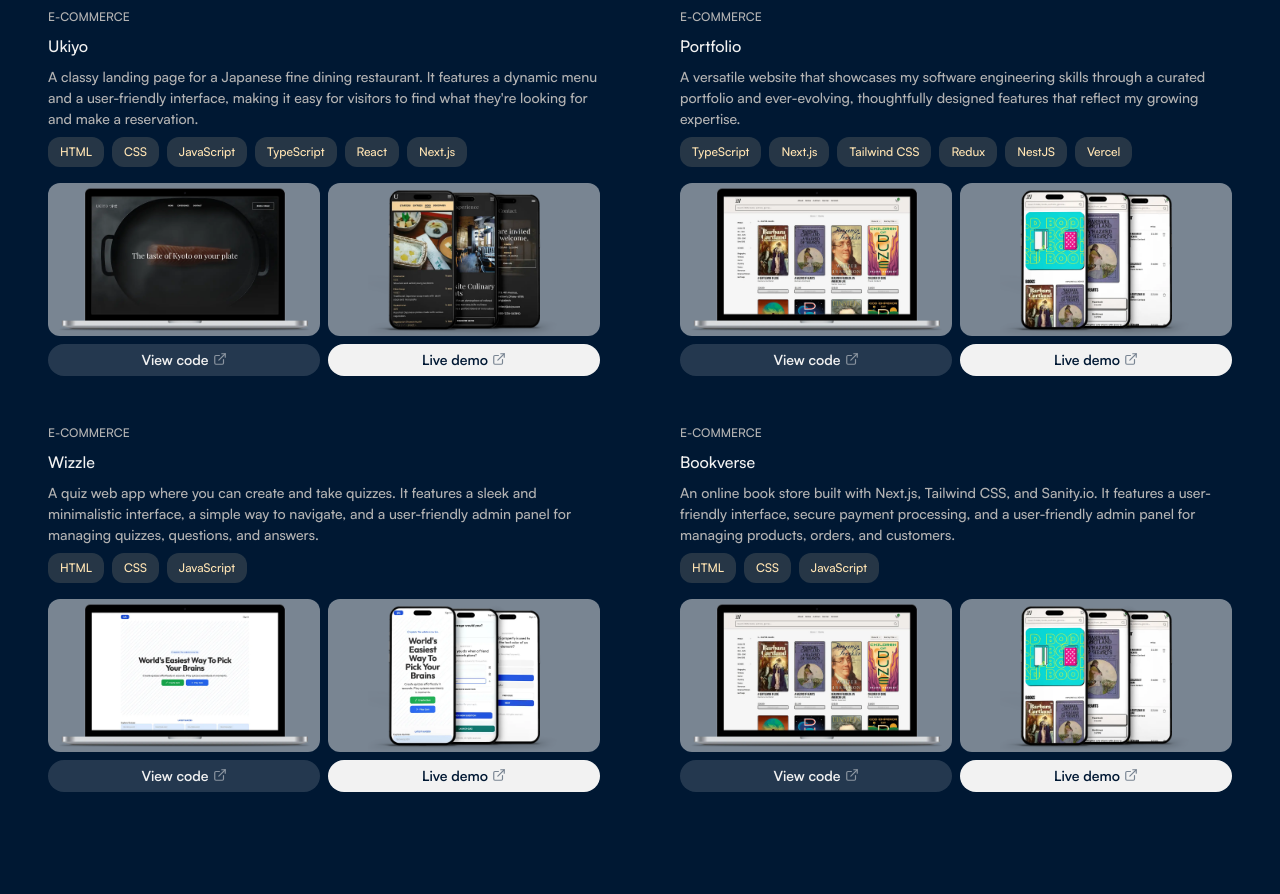
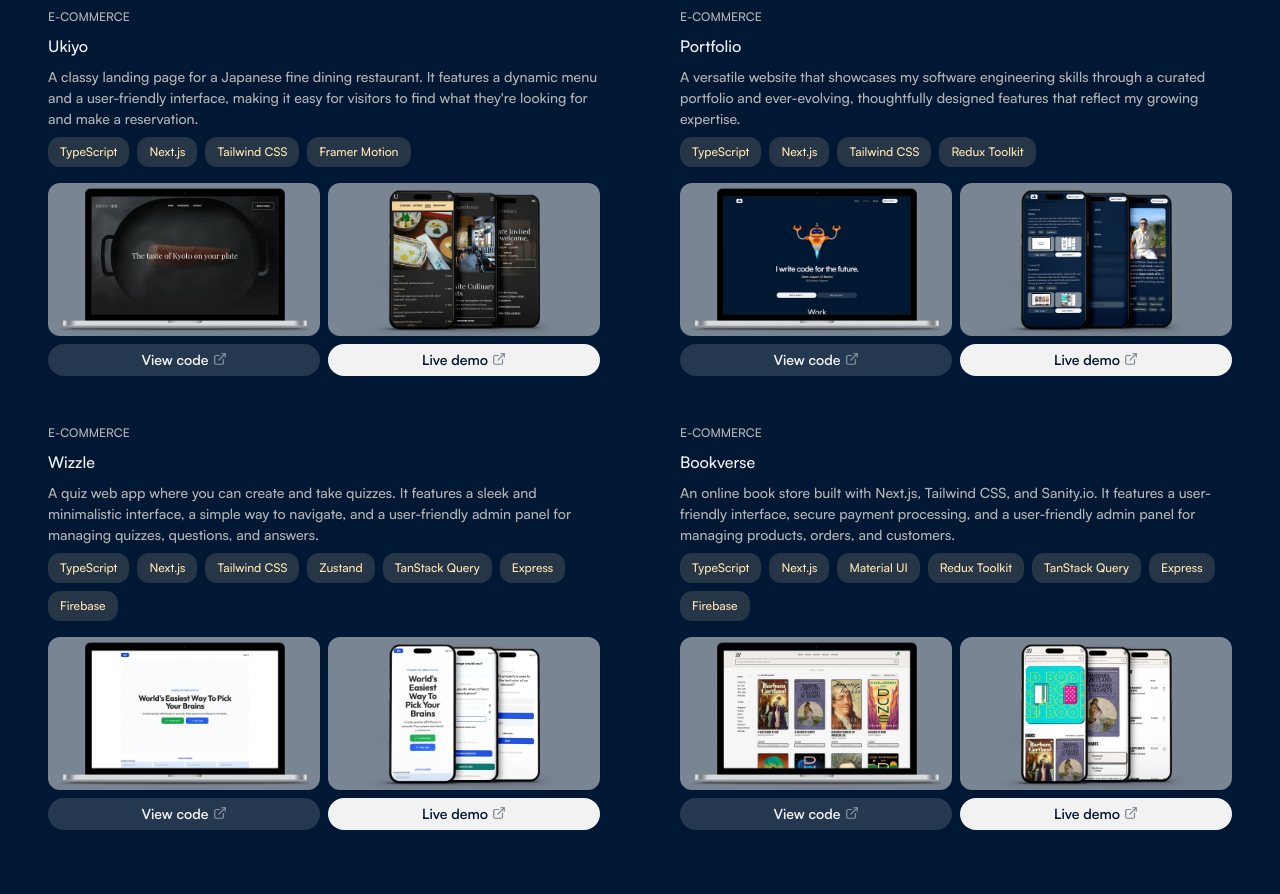
Before and after one commit to j-jasper-a/jaspercode, a Next.js app in the folder apps/web/: page / in a window 1280 px wide. Shown: the part 900-1794 px from the top of the page. Built offline with nearby package versions, Linux system fonts and the light colour scheme.

Commit message:
chore(web): update details of multiple projects

```diff
--- a/apps/web/src/data/projects.ts
+++ b/apps/web/src/data/projects.ts
@@ -9,7 +9,15 @@ export const projects: Project[] = [
     images: ["/assets/work/bookverse-1.webp", "/assets/work/bookverse-2.webp"],
     demoUrl: "https://bookverse.jaspercode.com",
     repoUrl: "https://github.com/j-jasper-a/bookverse-demo",
-    stack: ["HTML", "CSS", "JavaScript"],
+    stack: [
+      "TypeScript",
+      "Next.js",
+      "Material UI",
+      "Redux Toolkit",
+      "TanStack Query",
+      "Express",
+      "Firebase",
+    ],
   },
   {
     id: "2",
@@ -19,26 +27,29 @@ export const projects: Project[] = [
     images: ["/assets/work/wizzle-1.webp", "/assets/work/wizzle-2.webp"],
     demoUrl: "https://wizzle.jaspercode.com",
     repoUrl: "https://github.com/j-jasper-a/wizzle-demo",
-    stack: ["HTML", "CSS", "JavaScript"],
+    stack: [
+      "TypeScript",
+      "Next.js",
+      "Tailwind CSS",
+      "Zustand",
+      "TanStack Query",
+      "Express",
+      "Firebase",
+    ],
   },
   {
     id: "3",
     title: "Portfolio",
     summary:
       "A versatile website that showcases my software engineering skills through a curated portfolio and ever-evolving, thoughtfully designed features that reflect my growing expertise.",
-    images: ["/assets/work/bookverse-1.webp", "/assets/work/bookverse-2.webp"],
+    images: [
+      "/assets/work/jaspercode-1.webp",
+      "/assets/work/jaspercode-2.webp",
+    ],
     demoUrl: "https://jaspercode.com",
     repoUrl: "https://github.com/j-jasper-a/jaspercode",
-    stack: [
-      "TypeScript",
-      "Next.js",
-      "Tailwind CSS",
-      "Redux",
-      "NestJS",
-      "Vercel",
-    ],
+    stack: ["TypeScript", "Next.js", "Tailwind CSS", "Redux Toolkit"],
   },
-
   {
     id: "4",
     title: "Ukiyo",
@@ -47,6 +58,6 @@ export const projects: Project[] = [
     images: ["/assets/work/ukiyo-1.webp", "/assets/work/ukiyo-2.webp"],
     demoUrl: "https://ukiyo.jaspercode.com/",
     repoUrl: "https://github.com/j-jasper-a/ukiyo",
-    stack: ["HTML", "CSS", "JavaScript", "TypeScript", "React", "Next.js"],
+    stack: ["TypeScript", "Next.js", "Tailwind CSS", "Framer Motion"],
   },
 ];
```
Also changed, not shown: apps/web/public/assets/work/jaspercode-1.webp (added), apps/web/public/assets/work/jaspercode-2.webp (added).
